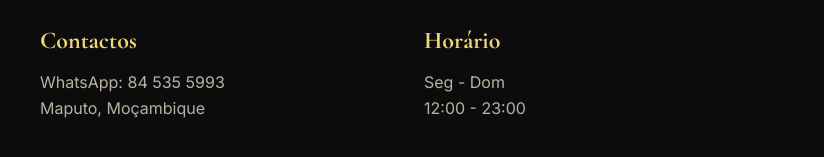
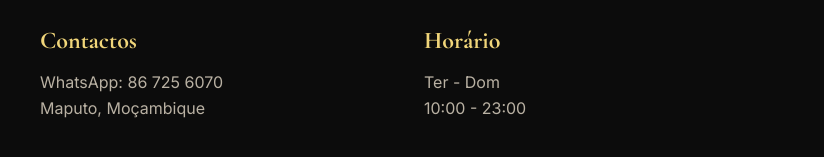
Before and after one commit to serivan2025/Bar_Victoria, a plain HTML site: page index.html in a window 1280 px wide. Shown: the part 5285-5442 px from the top of the page, 456-1280 px from the left. Drawn offline with nearby package versions, Linux system fonts and the light colour scheme; no server answers.

Commit message:
Update index.html

```diff
--- a/index.html
+++ b/index.html
@@ -515,14 +515,14 @@
 
       <div>
         <h4>Contactos</h4>
-        <p>WhatsApp: 84 535 5993</p>
+        <p>WhatsApp: 86 725 6070</p>
         <p>Maputo, Moçambique</p>
       </div>
 
       <div>
         <h4>Horário</h4>
-        <p>Seg - Dom</p>
-        <p>12:00 - 23:00</p>
+        <p>Ter - Dom</p>
+        <p>10:00 - 23:00</p>
       </div>
     </div>
   </footer>
```
